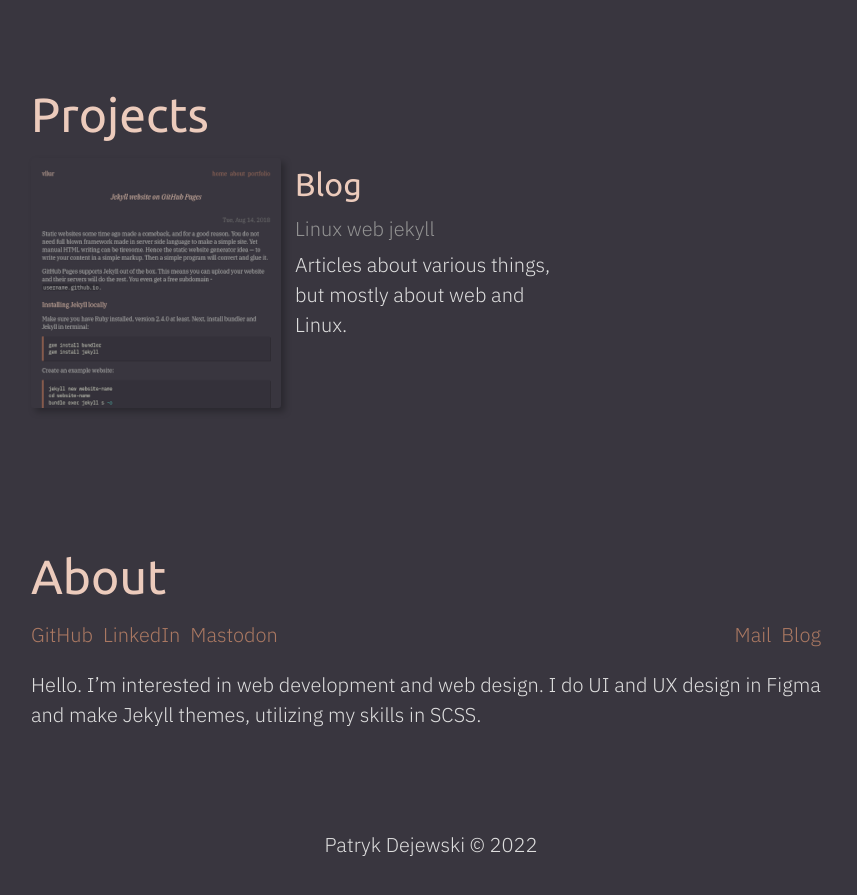
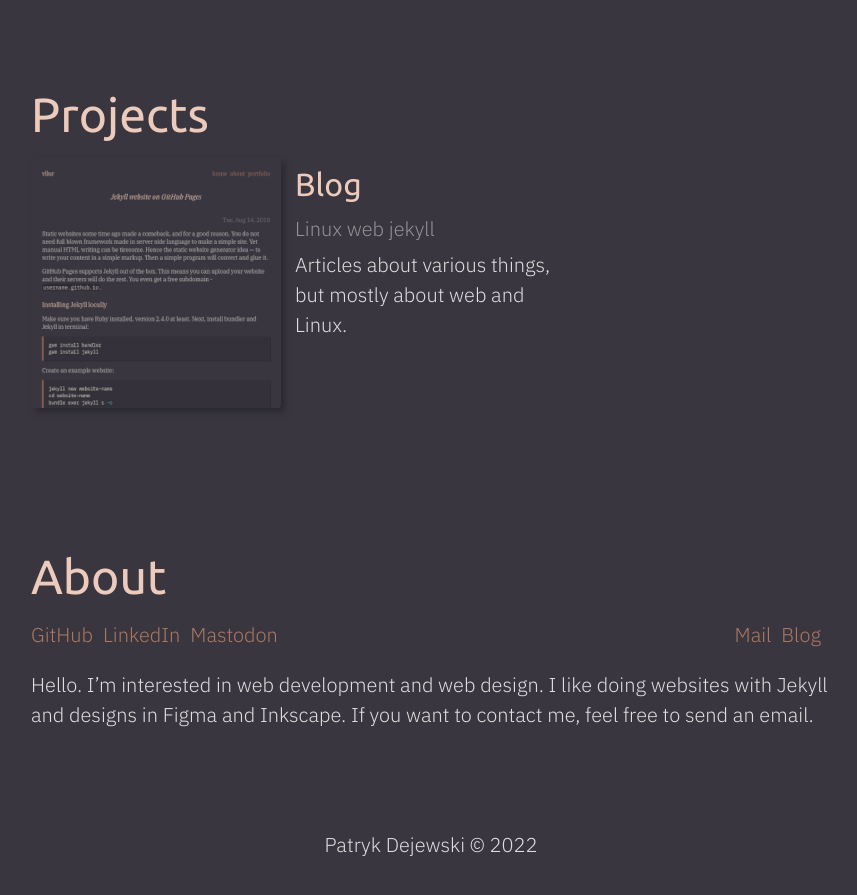
Before and after one commit to vllur/vllur.github.io, a Jekyll site: the page built from content/index.md, in a window 1280 px wide and 900 px high, scrolled down 2186 px. Shown: the top 895 px of the window, without its empty margins (209-1066 px from the left). Built offline with Jekyll 4.4.1, drawn with Linux system fonts in a browser that asks for light colours.

Commit message:
Update About section

```diff
--- a/content/index.md
+++ b/content/index.md
@@ -71,4 +71,4 @@ figcaption="Online clothing shop concept"-%}
   </ul>
 </nav>
 
-Hello. I'm interested in web development and web design. I do UI and UX design in Figma and make Jekyll themes, utilizing my skills in SCSS.
+Hello. I'm interested in web development and web design. I like doing websites with Jekyll and designs in Figma and Inkscape. If you want to contact me, feel free to send an email.
```
